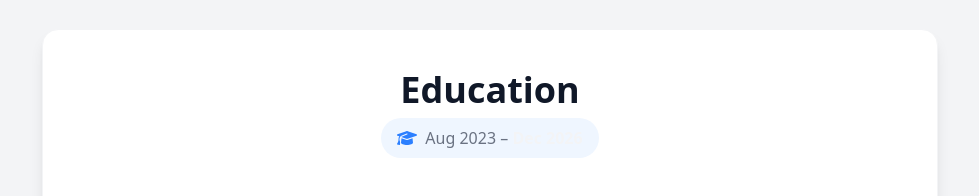
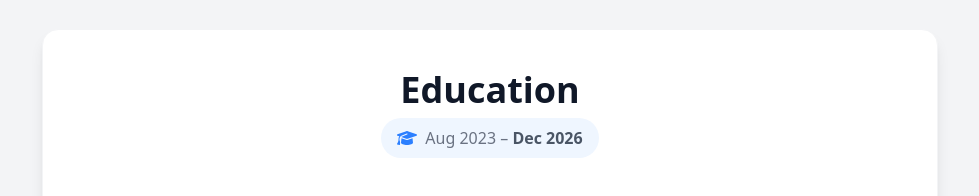
Before and after one commit to TheSj78/website, a React (Vite) app: page / in a window 1280 px wide. Shown: the part 1780-1976 px from the top of the page, without its empty margins (150-1129 px from the left). Built offline with nearby package versions, Linux system fonts and the light colour scheme.

Commit message:
light mode issue fix

```diff
--- a/src/sections/Education.jsx
+++ b/src/sections/Education.jsx
@@ -118,7 +118,7 @@ const Education = () => {
         <div className="flex items-center justify-center text-gray-500 dark:text-gray-400 mb-10">
           <span className="inline-flex items-center bg-blue-50 dark:bg-blue-900/30 px-4 py-2 rounded-full">
             <FontAwesomeIcon icon={faGraduationCap} className="mr-2 text-blue-500" />
-            <span className="font-medium">Aug 2023 – <span className="font-semibold text-gray-100">Dec 2026</span></span>
+            <span className="font-medium">Aug 2023 – <span className="font-semibold text-gray-600 dark:text-gray-100">Dec 2026</span></span>
           </span>
         </div>
 
```
